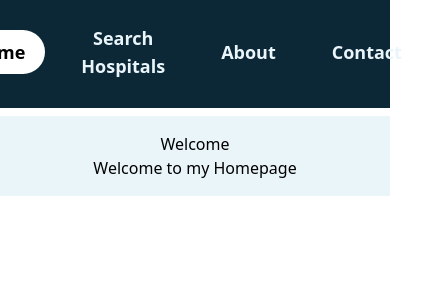
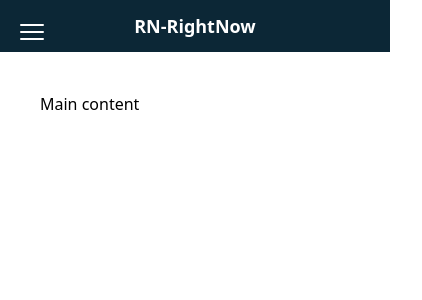
Before and after one commit to atorrez007/rn-front-end, a React (Create React App) app: page / in a window 390 px wide. Shown: the top 300 px of the page, 422 px wide, since content can reach past the window. Built offline with nearby package versions, Linux system fonts and the light colour scheme.

Commit message:
further navbar styling and responsive design

```diff
--- a/package.json
+++ b/package.json
@@ -3,11 +3,13 @@
   "version": "0.1.0",
   "private": true,
   "dependencies": {
+    "@heroicons/react": "^2.0.16",
     "@testing-library/jest-dom": "^5.16.5",
     "@testing-library/react": "^13.4.0",
     "@testing-library/user-event": "^13.5.0",
     "react": "^18.2.0",
     "react-dom": "^18.2.0",
+    "react-responsive": "^9.0.2",
     "react-router-dom": "^6.8.2",
     "react-scripts": "5.0.1",
     "web-vitals": "^2.1.4"
--- a/src/App.js
+++ b/src/App.js
@@ -1,11 +1,10 @@
 import { BrowserRouter } from "react-router-dom";
-import Hero from "./components/Hero";
+
 import Navbar from "./components/Navbar";
 function App() {
   return (
     <BrowserRouter>
       <Navbar />
-      <Hero />
     </BrowserRouter>
   );
 }
--- a/src/components/NavButton.js
+++ b/src/components/NavButton.js
@@ -1,10 +1,11 @@
-export const NavButton = ({ active, page, setActive }) => {
+export const NavButton = ({ active, page, setActive, open, setOpen }) => {
   return (
     <button
       onClick={() => {
         setActive(page);
+        // setOpen(!open);
       }}
-      className={`hover:bg-blizzard-600  mt-1 text-lg hover:text-white font-bold  mr-4 px-5 p-2 rounded-full mb-2  ${
+      className={`hover:bg-blizzard-600  mt-1 text-lg hover:text-white font-bold  mr-4 px-5 p-2 rounded-full mb-2 md:text-left  ${
         active === page ? "bg-white" : "text-blizzard-100"
       }`}
     >
--- a/src/components/Navbar.js
+++ b/src/components/Navbar.js
@@ -1,27 +1,52 @@
-import React, { useState } from "react";
+import React, { useEffect, useState } from "react";
 import { NavButton } from "./NavButton";
+import { useMediaQuery } from "react-responsive";
+import { Bars3Icon, XMarkIcon } from "@heroicons/react/24/solid";
 
 const Navbar = () => {
   const pages = ["Home", "Search Hospitals", "About", "Contact"];
+  const isMobile = useMediaQuery({ query: "(max-width: 767px)" });
   const [active, setActive] = useState(pages[0]);
+  const [open, setOpen] = useState(false);
+
+  useEffect(() => {
+    isMobile ? setOpen(false) : setOpen(true);
+  }, [isMobile]);
 
   return (
-    // <div className="bg-blizzard-900 flex justify-center">
-    //   {/* <div className="p-3 bg-blizzard-900 flex justify-center">
-    //     <img className="" src="" alt="RN logo"></img>
-    //   </div> */}
-    //   </div>
-    <div className="bg-blizzard-900 p-3 w-full mb-2 flex justify-center text-lg items-center">
-      {pages.map((page) => {
+    <div className="md:flex ">
+      <div className="bg-blizzard-900 relative p-3 md:min-h-screen md:w-[250px] md:text-left text-center flex flex-col">
+        {isMobile && (
+          <button
+            onClick={() => {
+              setOpen(!open);
+            }}
+          >
+            {open ? (
+              <XMarkIcon className=" hover:bg-blizzard-600 rounded-full p-2 w-12 text-white absolute top-2 left-2" />
+            ) : (
+              <Bars3Icon className="hover:bg-blizzard-600 rounded-full w-12 p-2 text-white absolute top-2 left-2" />
+            )}
+          </button>
+        )}
+        <h1 className="text-lg text-center text-white font-bold  md:text-left md:p-4 ">
+          RN-RightNow
+        </h1>
+        {open &&
+          pages.map((page) => {
             return (
               <NavButton
                 key={page}
                 page={page}
                 active={active}
                 setActive={setActive}
+                open={open}
+                setOpen={setOpen}
               />
             );
           })}
+      </div>
+      <main className="p-10">Main content</main>
     </div>
   );
 };
```
Also changed, not shown: 1 other file (tests, documents, lock files or other folders). Lines whose indentation alone changed are shown as unchanged.
